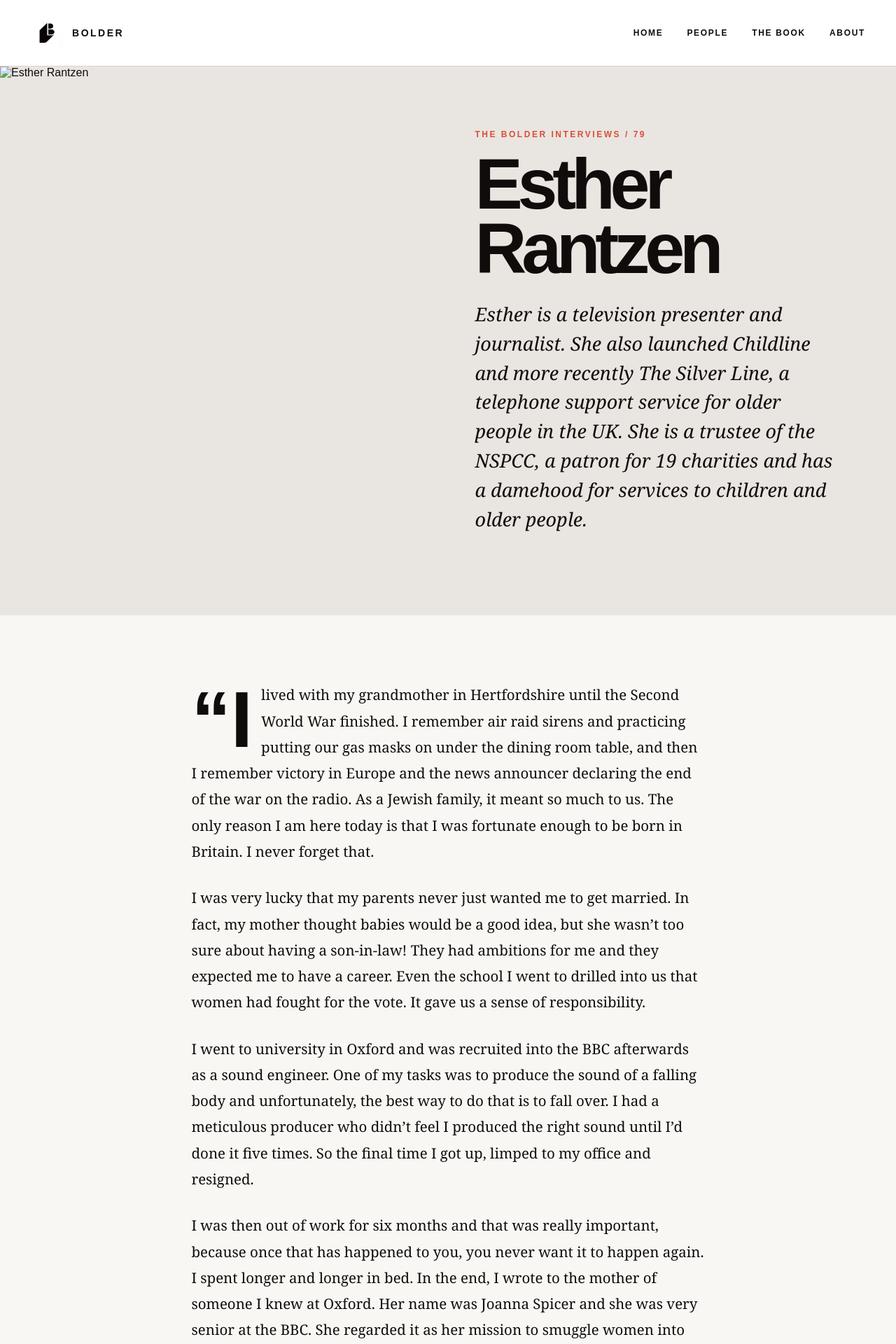
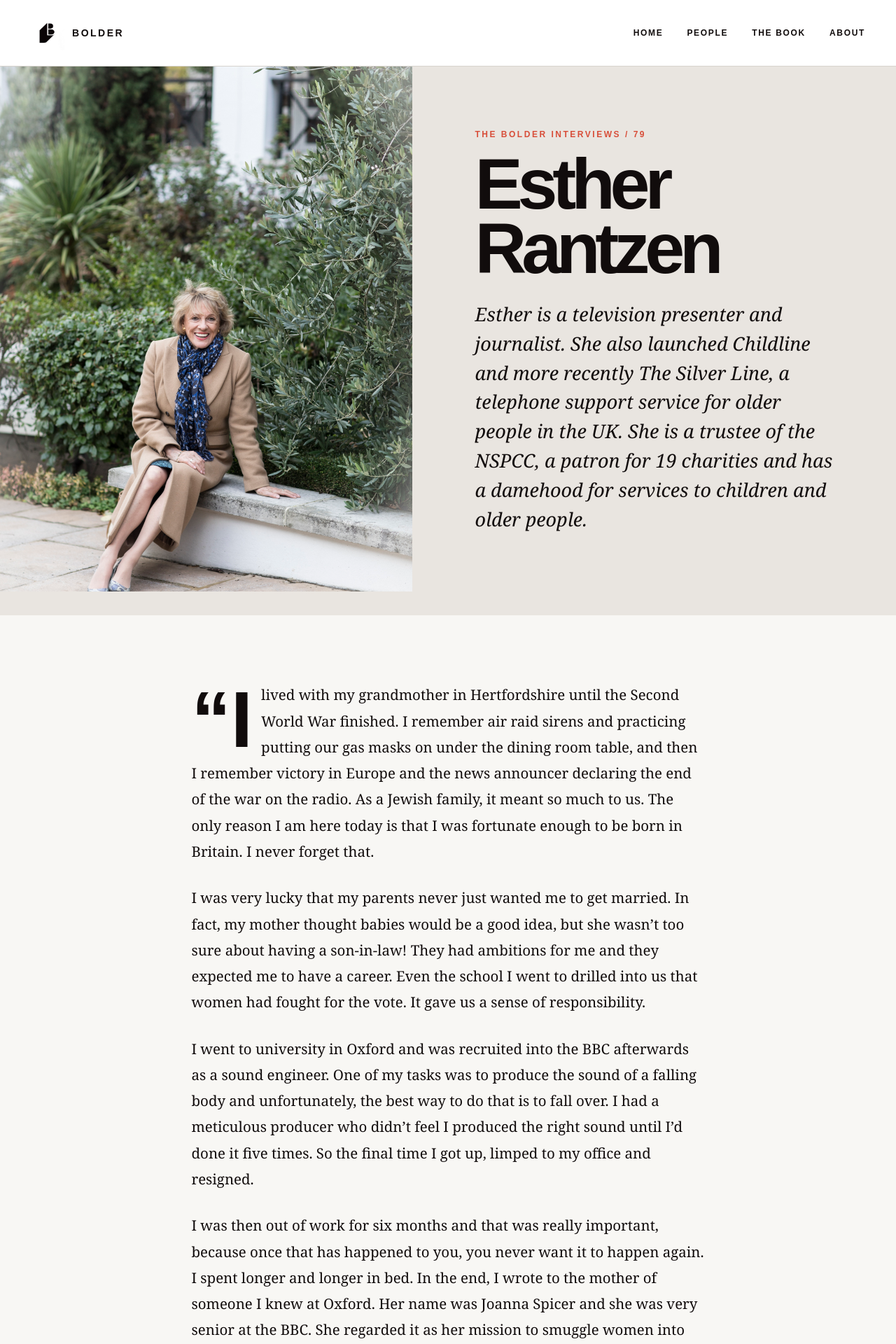
Before and after one commit to dominiqueafacan-ops/bolder-site, a Jekyll site: the page built from _people/esther-rantzen.md, in a window 1280 px wide. Shown: the top 1920 px of the page at 70% size. Built offline with Jekyll 4.4.1, drawn with Linux system fonts in a browser that asks for light colours.

Commit message:
Update _people/esther-rantzen.md (via Pages CMS)

```diff
--- a/_people/esther-rantzen.md
+++ b/_people/esther-rantzen.md
@@ -1,6 +1,7 @@
 ---
 title: "Esther Rantzen "
 age: "79"
+image: /assets/EstherRantzen-5144.jpeg
 image_alt: "Esther Rantzen "
 summary: Broadcaster and campaigner Esther Rantzen on breaking barriers at the
   BBC, becoming a mother at 37, the loneliness of losing a soulmate and why it's
```
